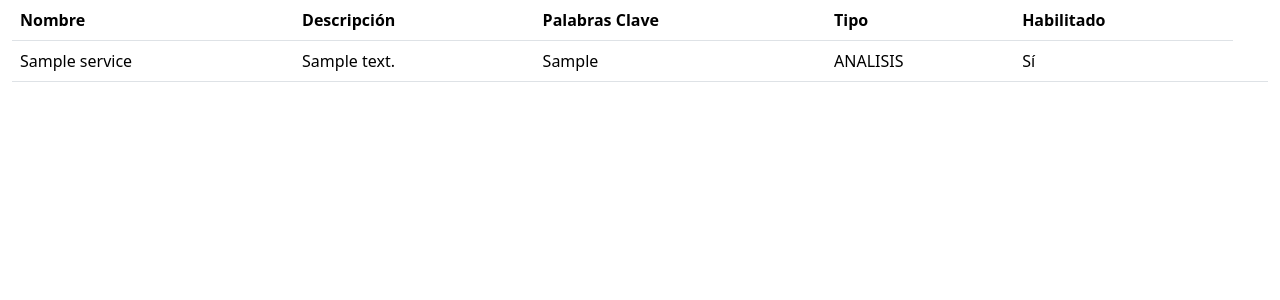
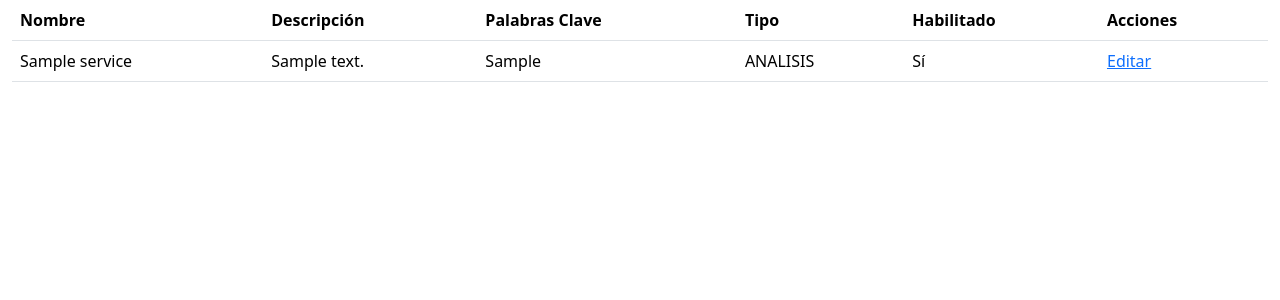
Before and after one commit to franciscodenis/ProyectoVueFlask, a Flask app: page /services/ in a window 1280 px wide. Shown: the part 56-356 px from the top of the page. Run offline with Flask 3, Linux system fonts and the light colour scheme; tables that the repository leaves empty hold one stand-in row (values such as "Sample post").

Commit message:
Actualizados htmls de layout e index

```diff
--- a/admin/src/web/templates/layout.html
+++ b/admin/src/web/templates/layout.html
@@ -7,6 +7,7 @@
         <script src="https://cdn.jsdelivr.net/npm/bootstrap@5.3.2/dist/js/bootstrap.bundle.min.js" integrity="sha384-C6RzsynM9kWDrMNeT87bh95OGNyZPhcTNXj1NW7RuBCsyN/o0jlpcV8Qyq46cDfL" crossorigin="anonymous"></script>
         <link rel="stylesheet" href="https://cdn.jsdelivr.net/npm/bootstrap-icons@1.11.1/font/bootstrap-icons.css">
         <link rel="stylesheet" href="{{ url_for('static', filename='style.css') }}">
+        <link rel="stylesheet" href="{{ url_for('static', filename='flash.css') }}">
         <title>{% block title %}{% endblock %}</title>
     </head>
 <body>
--- a/admin/src/web/templates/services/index.html
+++ b/admin/src/web/templates/services/index.html
@@ -13,6 +13,7 @@ Lista de Servicios
             <th scope="col">Palabras Clave</th>
             <th scope="col">Tipo</th>
             <th scope="col">Habilitado</th>
+            <th scope="col">Acciones</th>
         </tr>
     </thead>
     <tbody>
@@ -24,6 +25,7 @@ Lista de Servicios
             <td>{{ servicio.service_type.name }}</td>
             <td>{{ "Sí" if servicio.enabled else "No" }}</td>
             <td>
+                <a href="{{ url_for('servicios.service_update', service_id=servicio.id) }}">Editar</a>
             </td>
         </tr>
         {% endfor %}
```
